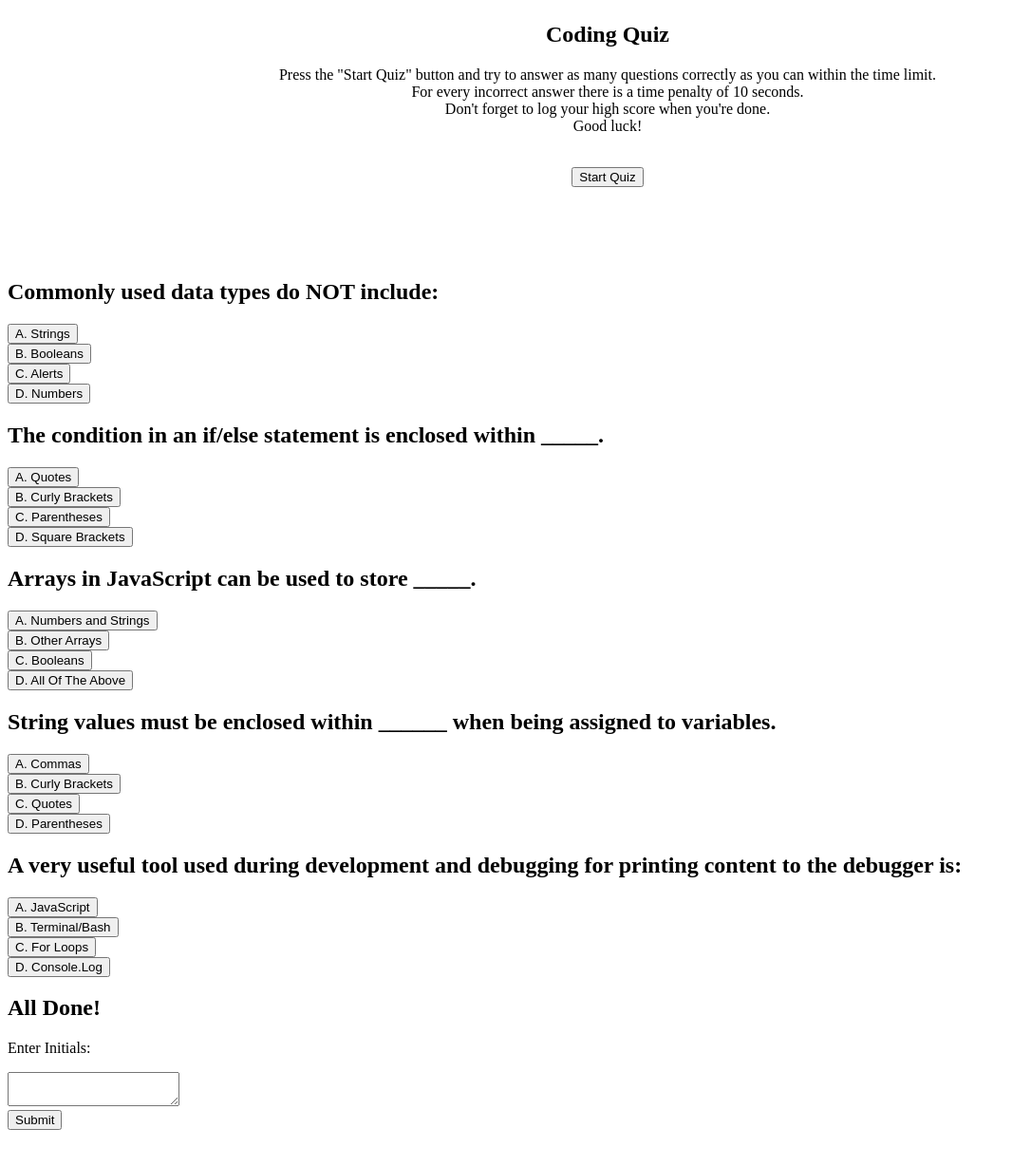
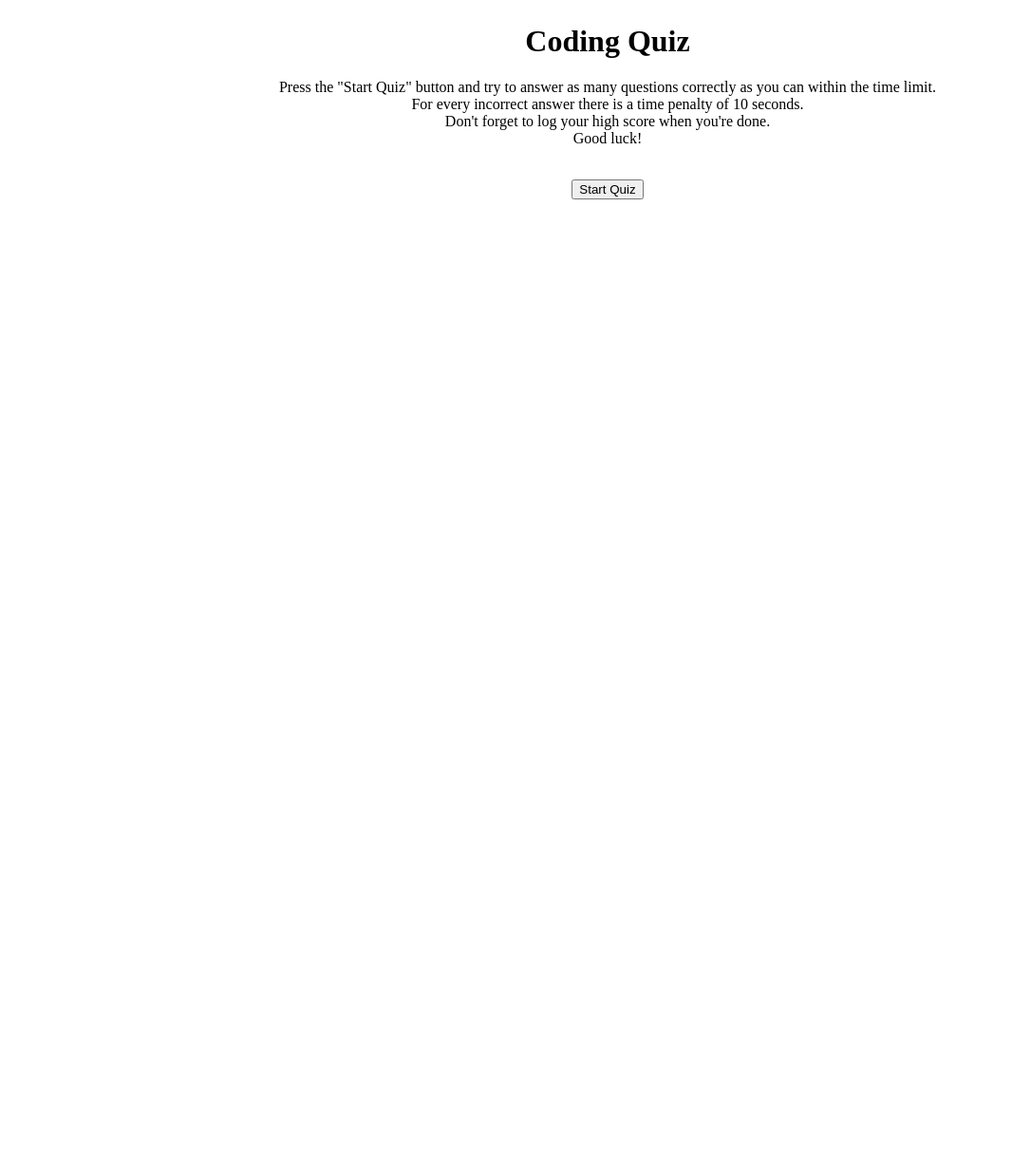
Before and after one commit to autumnlegere/knowyourcodequiz, a plain HTML site: page index.html in a window 1280 px wide. Shown: the part 116-1344 px from the top of the page at 95% size, without its empty margins (0-1066 px from the left). After the commit the page ends 800 px from the top, so only its background shows below. Drawn offline with Linux system fonts and the light colour scheme.

Commit message:
reconstructed quiz question format in javascript

```diff
--- a/index.html
+++ b/index.html
@@ -8,67 +8,26 @@
   </head>
   <body>
     <header>
+        <!--navigation bar with timer and link to high scores-->
         <nav>
             <a id = "scoreList">High Scores</a>
             <div id = "countDown"></div>
         </nav>
     </header>
-    <section class = "main">
+
+    <!--body of page when it is first loaded. Info about quiz and start button.-->
+    <div class = "main">
         <h1>Coding Quiz</h1>
         <p>Press the "Start Quiz" button and try to answer as many questions correctly as you can within the time limit.
         <p>For every incorrect answer there is a time penalty of 10 seconds.</p>
         <p>Don't forget to log your high score when you're done.</p>
         <p>Good luck!</p>
         <button id = "startButton">Start Quiz</button>
-    </section>
-    <section class = "firstQuestion">
-        <h2>Commonly used data types do NOT include:</h2>
-        <button>A. Strings</button>
-        <button>B. Booleans</button>
-        <button>C. Alerts</button>
-        <button>D. Numbers</button>
-    </section>
-    <section class = "secondQuestion">
-        <h2>The condition in an if/else statement is enclosed within _____.</h2>
-        <button>A. Quotes</button>
-        <button>B. Curly Brackets</button>
-        <button>C. Parentheses</button>
-        <button>D. Square Brackets</button>
-    </section>
-    <section class = "thirdQuestion">
-        <h2>Arrays in JavaScript can be used to store _____.</h2>
-        <button>A. Numbers and Strings</button>
-        <button>B. Other Arrays</button>
-        <button>C. Booleans</button>
-        <button>D. All Of The Above</button>
-    </section>
-    <section class = "fourthQuestion">
-        <h2>String values must be enclosed within ______ when being assigned to variables.</h2>
-        <button>A. Commas</button>
-        <button>B. Curly Brackets</button>
-        <button>C. Quotes</button>
-        <button>D. Parentheses</button>
-    </section>
-    <section class = "fifthQuestion">
-        <h2>A very useful tool used during development and debugging for printing content to the debugger is:</h2>
-        <button>A. JavaScript</button>
-        <button>B. Terminal/Bash</button>
-        <button>C. For Loops</button>
-        <button>D. Console.Log</button>
-    </section>
-    <section class = "enterScore">
-        <h2>All Done!</h2>
-        <form class = "highScore">
-            <div id = "finalScore"></div>
-            <p>Enter Initials:</p>
-            <textarea id = "initials"></textarea>
-            <button id = "submitScore">Submit</button>
-        </form>
-    </section>
-</br>
-</br>
-</br>
+    </div>
 
+    <div class = "quizQuestions"></div>
+
+    <div class = "scoreSaver"></div>
 
     <script src = "script.js"></script>
   </body>
--- a/script.js
+++ b/script.js
@@ -1,29 +1,107 @@
 /*
-things this page needs
-- working timer
+Tutoring Help:
 - rotating quiz questions and answers
-- functioning start quiz button
-- time penalty for wrong answer
 - answered question moves to new question automatically
 */
 
+//Need each quesiton to display one at a time
+//question text, all answers, not the correct answer
+//answers diaplay as buttons
+//for loop to rotate through questions one by one
+//quiz.textContent to display questions and answers in html div
+//add element to html for answers
+//if/else statements for if user clicks correct answer or not; including time penalty for wrong answers (in "else" part of function)
+
+/*
+Object for questions
+Include question and array of answers
+key with only correct answer
+loop through questions array
+loop through answers array
+dont move on until answer is selected
+new html for high scores
+clearscreen set text content to blank
+end the game
+pseudocoding specifics
+
+answers
+for loop
+text content
+create element
+listen for click
+target?
+event.target.text.content
+end game at timer end
+end game leads to scoring
+
+*/
+
+
 var timer = document.getElementById("countDown");
+var startPage = document.querySelector(".main")
+var quiz = document.querySelector(".quizQuestions");
+var scores = document.querySelector(".scoreSaver")
+
+
+//timer will start at 60 seconds
 var timeLeft = 60;
 
+//timer count down from 60 seconds and stops when it reaches 0
 function setTimer() {
     var timerInterval = setInterval(function() {
       timeLeft--;
       timer.textContent = "Seconds Remaining: " + timeLeft;
 
       if(timeLeft === 0) {
-        // Stops execution of action at set interval
         clearInterval(timerInterval);
       }
-
 
     }, 1000);
 }
 
+
+
+
+var questions = [
+    {
+        questionText: 'Commonly used data types do NOT include:',
+        answers: ['A. Strings', 'B. Booleans', 'C. Alerts', 'D. Numbers'],
+        correctAnswer: 'C. Alerts',
+    },
+
+    {
+        questionText: 'The condition in an if/else statement is enclosed within _____.',
+        answers: ['A. Quotes', 'B. Curly Brackets', 'C. Parentheses', 'D. Square Brackets'],
+        correctAnswer: 'B. Curly Brackets',
+    },
+
+    {
+        questionText: 'Arrays in JavaScript can be used to store _____.',
+        answers: ['A. Numbers and Strings', 'B. Other Arrays', 'C. Booleans', 'D. All of the Above'],
+        correctAnswer: 'D. All of the Above',
+    },
+
+    {
+        questionText: 'String values must be enclosed within _____ when being assigned to variables.',
+        answers: ['A. Commas', 'B.  Curly Brackets', 'C. Quotes', 'D. Parentheses'],
+        correctAnswer: 'C. Quotes',
+    },
+
+    {
+        questionText: 'A very useful tool used during development and debugging for printing content to the debugger is:',
+        answers: ['A. JavaScript', 'B. Terminal/Bash', 'C. For Loops', 'D. Console.Log'],
+        correctAnswer: 'D. Console.Log',
+    }
+]
+
+
+
+
+//when start button is clicked, timer will start
 startButton.addEventListener("click", function() {
+
     setTimer();
+    startPage.style.display = "none";
+    quiz.textContent = questions.questionText[0];
+
 })
--- a/style.css
+++ b/style.css
@@ -10,6 +10,7 @@ nav {
     margin: 3%;
   }
 
+/*Display settings for main body of page*/
 .main {
     display: flex;
     flex-direction: column;
@@ -25,6 +26,7 @@ nav {
     margin: 3%;
 }
 
+/*All buttons within a section will display flex column*/
 section button {
     display: flex;
     flex-direction: column;
```
